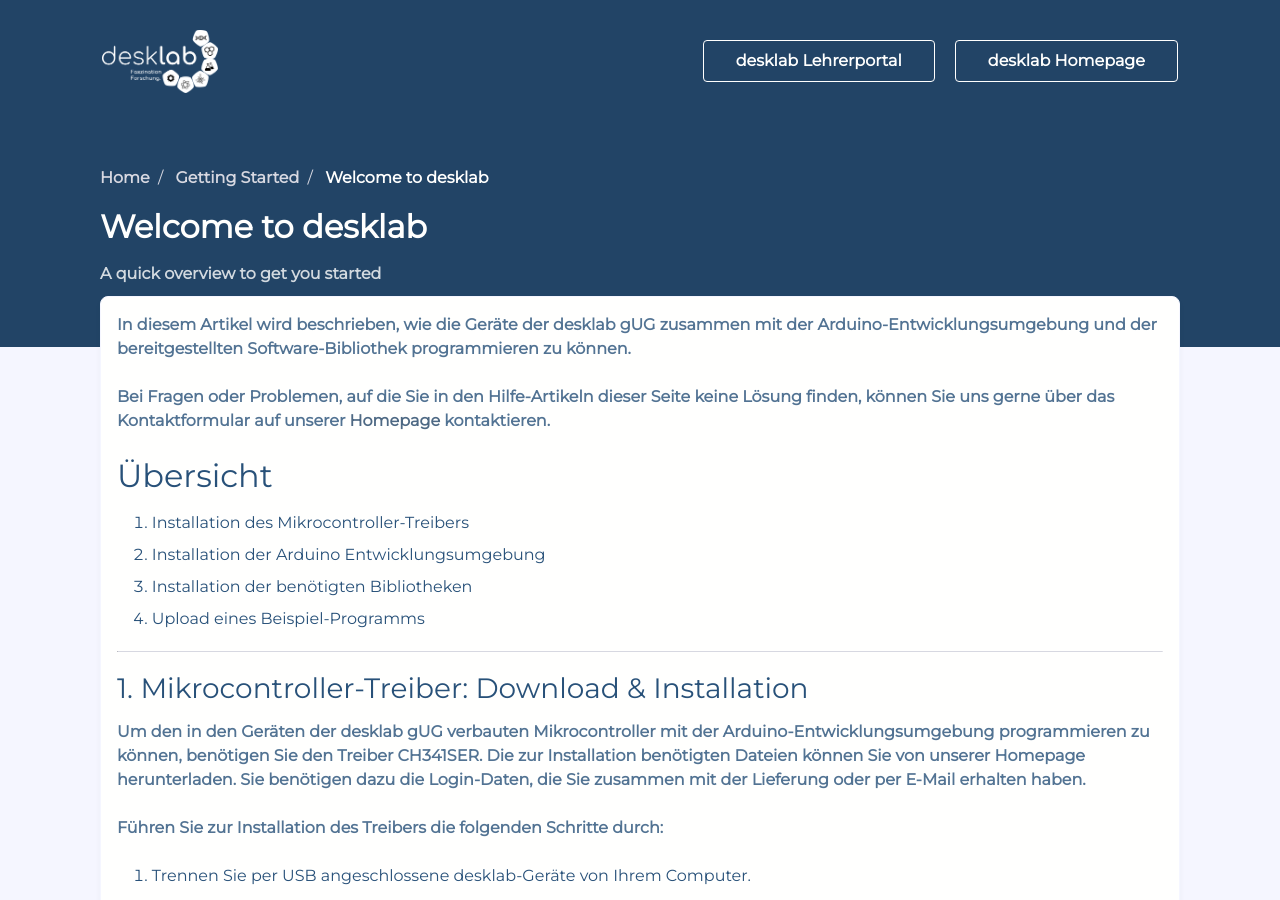
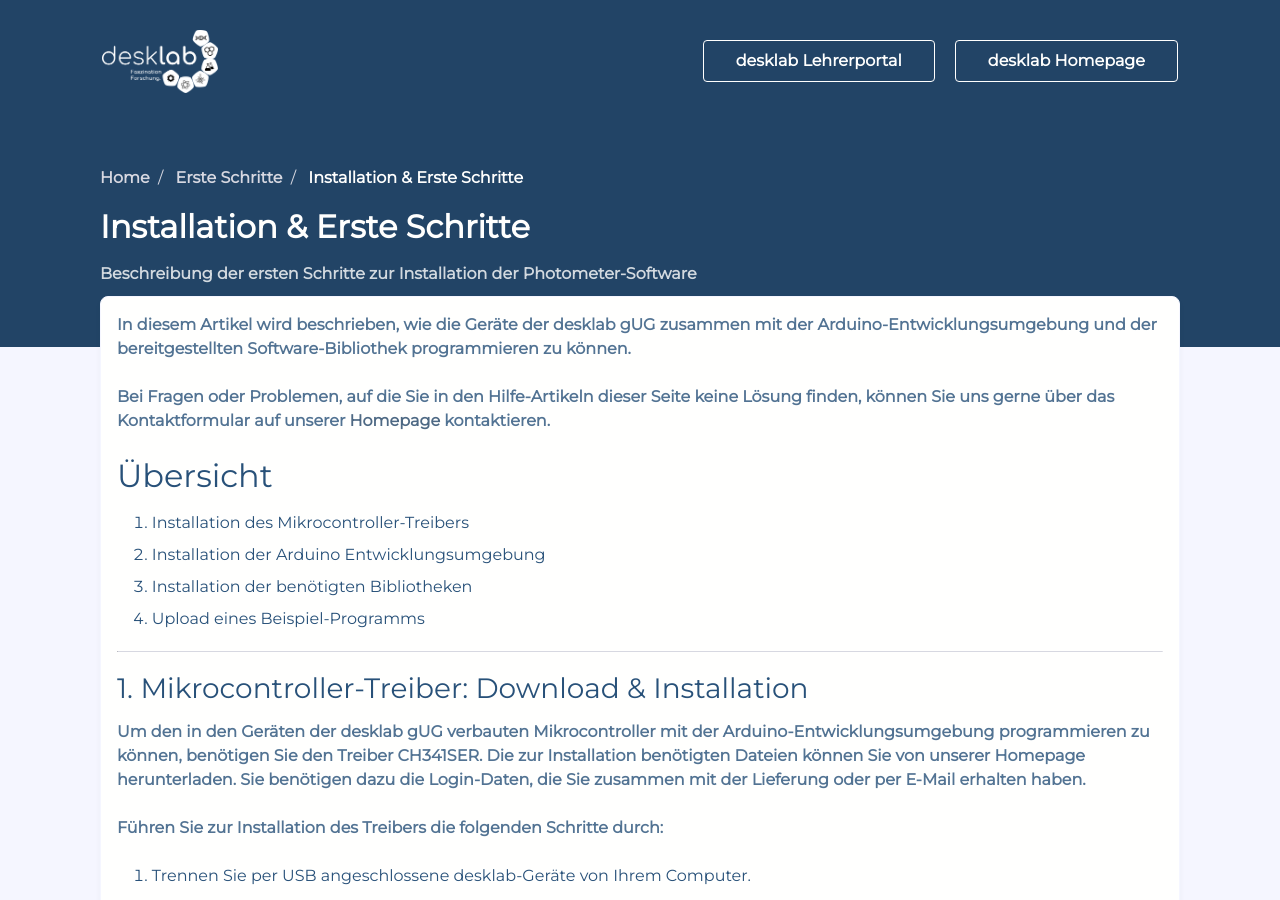
Before and after one commit to desklab/desklab.github.io, a Jekyll site: the page built from _posts/Getting Started/2020-01-16-first-steps.md, in a window 1280 px wide and 900 px high. Built offline with Jekyll 4.4.1, drawn with Linux system fonts in a browser that asks for light colours; nearby versions of some CDN libraries.

Commit message:
translations

```diff
--- a/_data/category_list.yml
+++ b/_data/category_list.yml
@@ -2,7 +2,7 @@
 
 
 getting-started:
-  name: Getting Started
+  name: Erste Schritte
   description: Installation und Erste Schritte.
 arduino:
   name: Arduino
--- a/_posts/Getting Started/2020-01-16-first-steps.md
+++ b/_posts/Getting Started/2020-01-16-first-steps.md
@@ -1,9 +1,9 @@
 ---
 layout: post
-title: "Welcome to desklab"
+title: Installation & Erste Schritte
 date: 2020-01-16 21:41:00 -0400
 category: getting-started
-short-description: A quick overview to get you started
+short-description: Beschreibung der ersten Schritte zur Installation der Photometer-Software
 ---
 
 In diesem Artikel wird beschrieben, wie die Geräte der desklab gUG zusammen mit der Arduino-Entwicklungsumgebung und der bereitgestellten Software-Bibliothek programmieren zu können.
--- a/getting-started.html
+++ b/getting-started.html
@@ -1,7 +1,7 @@
 ---
 layout: category
 category: getting-started
-title: Getting Started
+title: Erste Schritte
 ---
 
 {% for post in site.categories.getting-started %}
```
